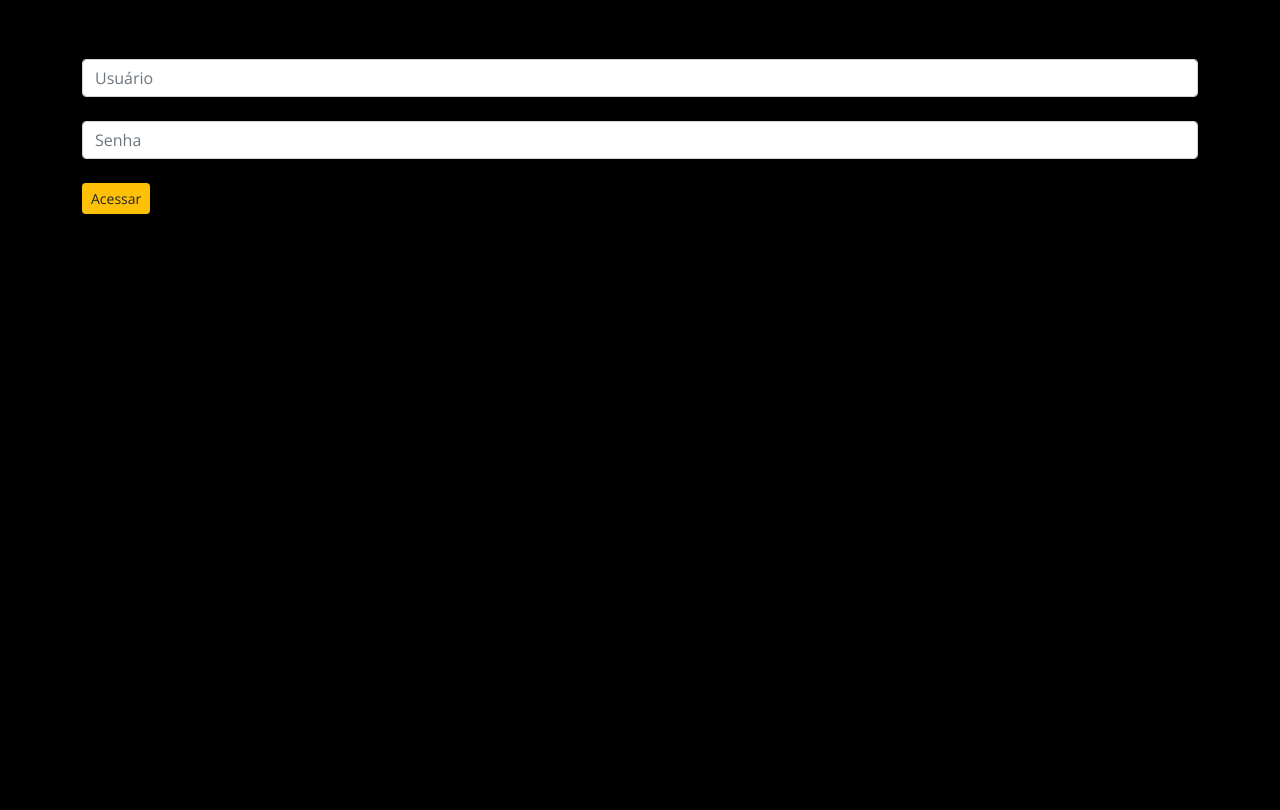
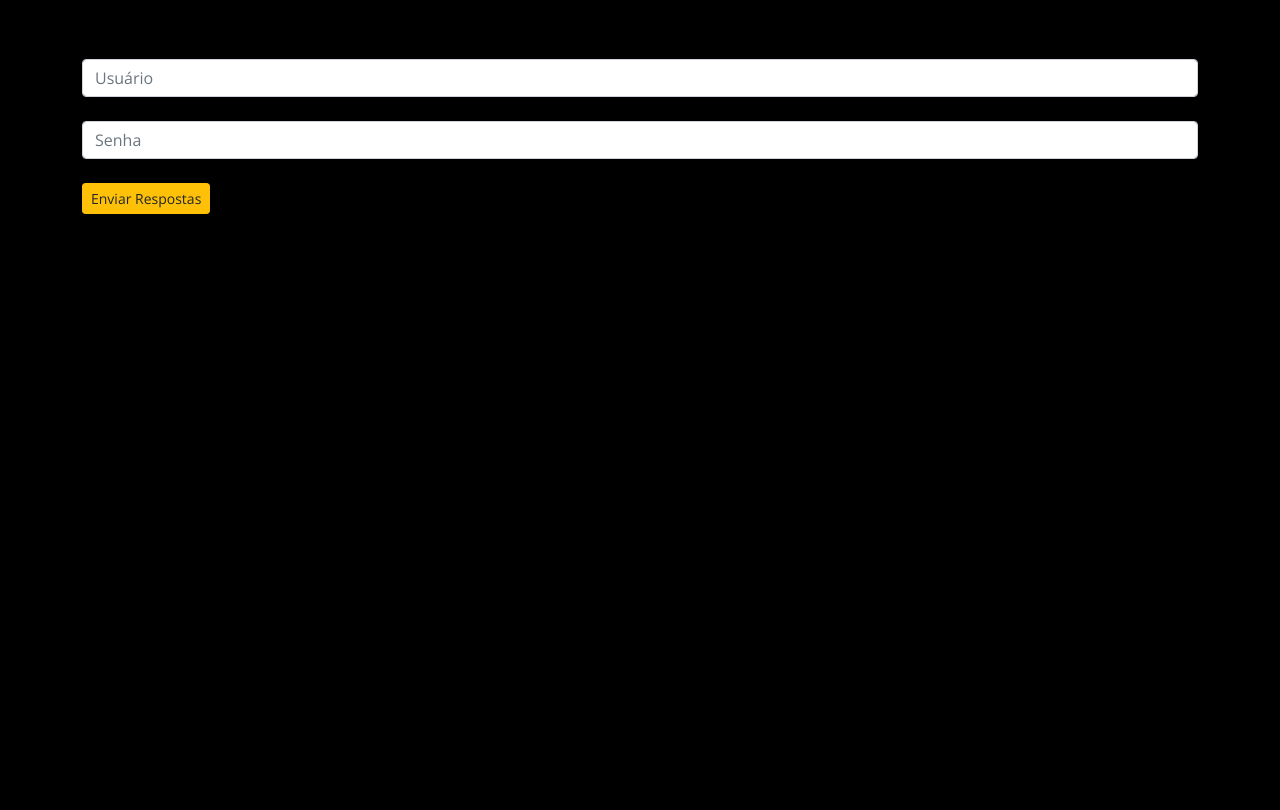
Before and after one commit to andersonpe259/TheGoats, a PHP site: page /admin.php in a window 1280 px wide. Shown: the part 71-881 px from the top of the page. Run offline with PHP 8.4, Linux system fonts and the light colour scheme; data comes from the database, SQL or seed files in the repository.

Commit message:
Update admin.php

```diff
--- a/admin.php
+++ b/admin.php
@@ -29,7 +29,7 @@
 
 
             <!-- Submit button -->
-            <input type="submit" class="btn btn-warning btn-sm" value="Acessar">
+            <input type="submit" class="btn btn-warning btn-sm" value="Enviar Respostas">
 
             <!-- Register buttons -->
             </form>
```
